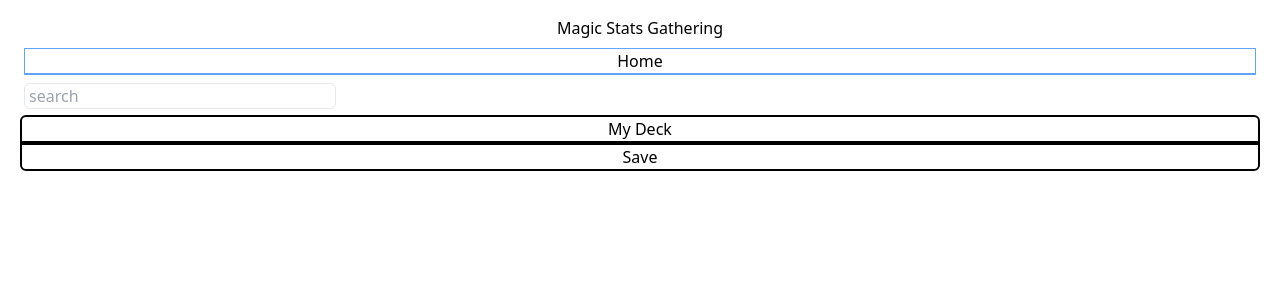
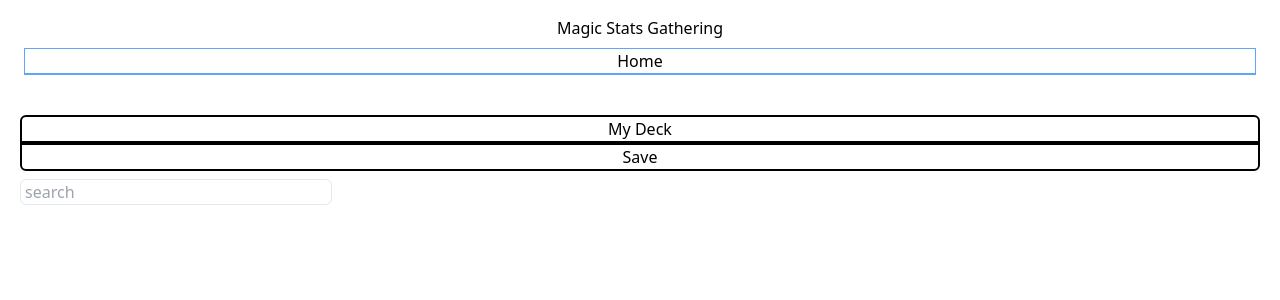
Before and after one commit to swaffzor/mtgp-web, a React (Create React App) app: page / in a window 1280 px wide. Shown: the top 300 px of the page. Built offline with nearby package versions, Linux system fonts and the light colour scheme.

Commit message:
add Input component

```diff
--- /dev/null
+++ b/src/components/Input.tsx
@@ -0,0 +1,27 @@
+import React from 'react'
+
+interface Props {
+  type: string
+  value?: string
+  placeholder?: string
+  classOverrides?: string
+  onChange?: (text: React.ChangeEvent<HTMLInputElement>) => void
+  onKeyPress?: (e: React.KeyboardEvent) => void
+}
+
+const Input = ({type, value, placeholder, classOverrides, onChange, onKeyPress}: Props) => {
+
+  return (
+    <div className="relative">
+      <input type={type}
+        value={value}
+        className={classOverrides}
+        placeholder={placeholder}
+        onChange={(text) => {onChange && onChange(text)}}
+        onKeyPress={(e) => onKeyPress && onKeyPress(e)}
+      />
+    </div>
+  )
+}
+
+export default Input
--- a/src/pages/Home.tsx
+++ b/src/pages/Home.tsx
@@ -1,5 +1,6 @@
 import React, { useEffect, useState } from 'react'
 import CardShelf from '../components/CardShelf'
+import Input from '../components/Input'
 import NavBar from '../components/NavBar'
 import { cardSearch } from '../service'
 import { CardDTO } from '../types'
@@ -36,14 +37,20 @@ const Home = () => {
         <NavBar/>
       </div>
 
-      <div className="relative">
-        <input type="text"
-          className="absolute left-1 w-1/4 border rounded-md mx-1 pl-1"
-          placeholder="search"
-          onChange={(text) => {setSearchText(text.target.value)}}
-          onKeyPress={async (e) => {await searchCards(e)}}
-        />
-      </div>
+      <CardShelf
+        id="my-deck"
+        title="My Deck"
+        cards={myDeck}
+        button={{text: "Save", onClick: saveCards}}
+      />
+
+      <Input
+        type="text"
+        classOverrides="absolute left-1 w-1/4 border rounded-md my-2 pl-1"
+        placeholder="search"
+        onChange={(text) => {setSearchText(text.target.value)}}
+        onKeyPress={async (e) => {await searchCards(e)}}
+      />
 
       {searchText && (
       <CardShelf
@@ -52,13 +59,6 @@ const Home = () => {
         cards={searchResults}
         onCardClick={(card) => setMyDeck([...myDeck, card])}
       />)}
-
-      <CardShelf
-        id="my-deck"
-        title="My Deck"
-        cards={myDeck}
-        button={{text: "Save", onClick: saveCards}}
-      />
     </div>
   )
 }
```
